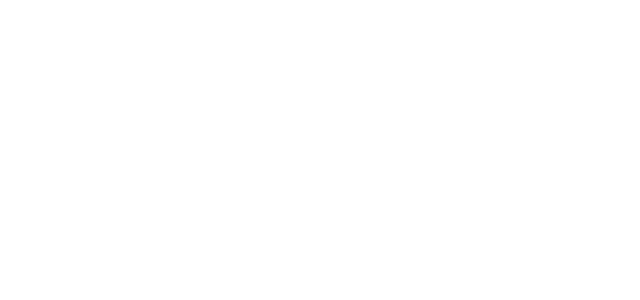
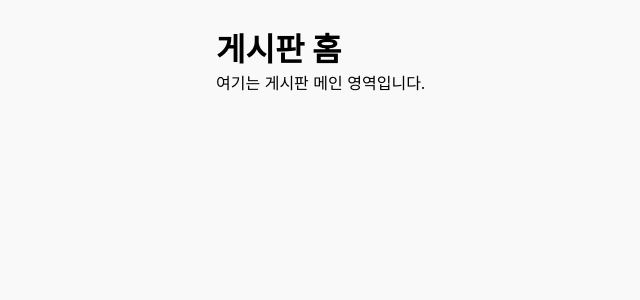
Before and after one commit to MiMiMinGyu/IP_FE, a React (Vite) app: page / in a window 1280 px wide. Shown: the top 300 px of the page, without its empty margins (64-704 px from the left). Built offline with nearby package versions, Linux system fonts and the light colour scheme.

Commit message:
레이아웃 제작

```diff
--- a/src/components/Category.jsx
+++ /dev/null
@@ -1 +0,0 @@
-// 카테고리 컴포넌트
--- a/src/components/Layout.jsx
+++ b/src/components/Layout.jsx
@@ -1 +1,19 @@
-// 웹 틀
+import React from 'react';
+import '../styles/Layout.css';
+
+const Layout = ({ children }) => {
+  return (
+    <div className="app-layout">
+      <div className="layout-body">
+        <aside className="layout-sidebar">
+        </aside>
+
+        <main className="layout-content">
+          {children}
+        </main>
+      </div>
+    </div>
+  );
+};
+
+export default Layout;
--- a/src/pages/Home.jsx
+++ b/src/pages/Home.jsx
@@ -1,11 +1,13 @@
-import '../styles/Home.css';
+import React from 'react';
+import Layout from '../components/Layout';
 
-function Home() {
-    return (
-        <div>
-
-        </div>
-    );
-}
+const Home = () => {
+  return (
+    <Layout>
+      <h1>게시판 홈</h1>
+      <p>여기는 게시판 메인 영역입니다.</p>
+    </Layout>
+  );
+};
 
 export default Home;
--- /dev/null
+++ b/src/styles/Layout.css
@@ -0,0 +1,26 @@
+.app-layout {
+  display: flex;
+  flex-direction: column;
+  height: 100vh;
+  background-color: #f9f9f9;
+}
+
+.layout-body {
+  display: flex;
+  flex: 1;
+  overflow: hidden;
+}
+
+.layout-sidebar {
+  width: 20%;
+  min-width: 200px;
+  padding: 1rem;
+  box-sizing: border-box;
+}
+
+.layout-content {
+  width: 80%;
+  padding: 1.5rem;
+  overflow-y: auto;
+  box-sizing: border-box;
+}
```
